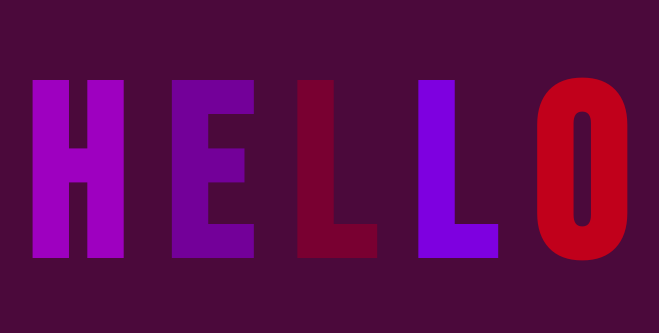
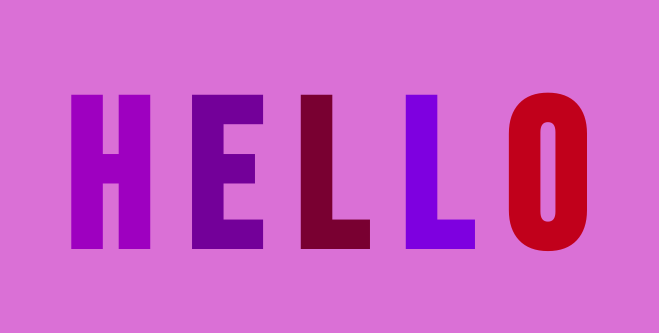
Before and after one commit to jtompkins415/Animated-Text-Git-Demo, a plain HTML site: page index.html in a window 1280 px wide. Shown: the part 222-555 px from the top of the page, without its empty margins (316-975 px from the left). Drawn offline with Linux system fonts and the light colour scheme.

Commit message:
someonelse did this

```diff
--- a/app.css
+++ b/app.css
@@ -3,11 +3,11 @@ body {
     justify-content: center;
     align-items: center;
     height: 100vh;
-    background-color: rgb(75, 9, 59);
+    background-color: orchid;
 }
 
 h1{
-    font-size: 15rem;
+    font-size: 13rem;
     font-family: 'Bebas Neue', cursive;
 }
 
```
